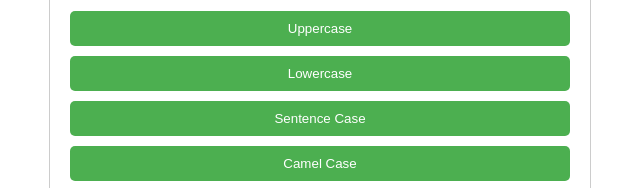
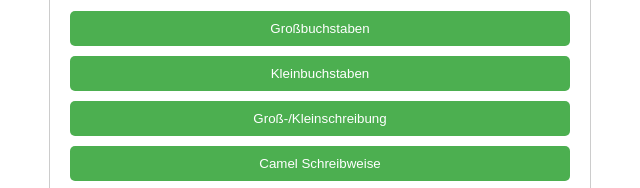
Before and after one commit to Alola94/grossschriebe2, a plain HTML site: page index111 - Copie.html in a window 1280 px wide. Shown: the part 226-414 px from the top of the page, without its empty margins (320-960 px from the left). Drawn offline with Linux system fonts and the light colour scheme.

Commit message:
index111 - Copie.html

```diff
--- a/index111 - Copie.html
+++ b/index111 - Copie.html
@@ -48,10 +48,10 @@
         <h1>Text Case Converter</h1>
         <textarea id="inputText" placeholder="Enter your text here"></textarea>
         <div class="buttons">
-            <button onclick="convertToUppercase()">Uppercase</button>
-            <button onclick="convertToLowercase()">Lowercase</button>
-            <button onclick="convertToSentenceCase()">Sentence Case</button>
-            <button onclick="convertToCamelCase()">Camel Case</button>
+            <button onclick="convertToUppercase()">Großbuchstaben</button>
+            <button onclick="convertToLowercase()">Kleinbuchstaben</button>
+            <button onclick="convertToSentenceCase()">Groß-/Kleinschreibung</button>
+            <button onclick="convertToCamelCase()">Camel Schreibweise</button>
         </div>
         <textarea id="outputText" placeholder="Converted text will appear here"></textarea>
     </div>
```
